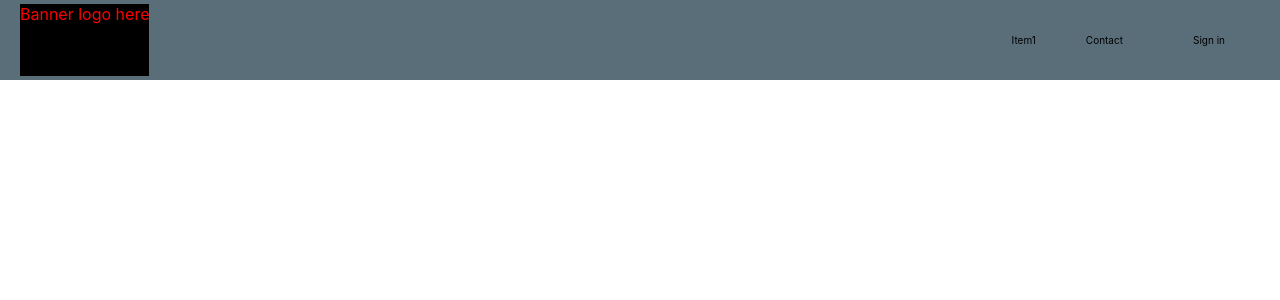
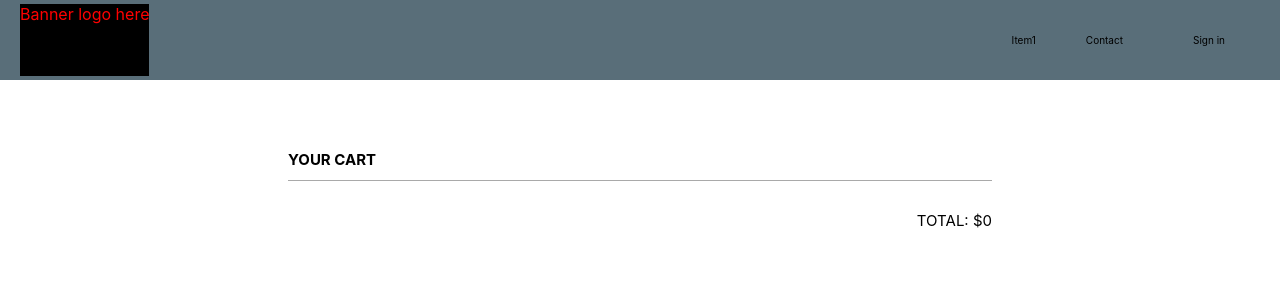
Before and after one commit to luukkonen1991/ecommerce-client, a React (Create React App) app: page /cart in a window 1280 px wide. Shown: the top 300 px of the page. Built offline with nearby package versions, Linux system fonts and the light colour scheme.

Commit message:
added CartPage component and CartPageItem components

```diff
--- a/src/components/CartItem/CartItem.scss
+++ b/src/components/CartItem/CartItem.scss
@@ -4,7 +4,6 @@
   .cart-item-image-container {
     width: 30%;
     border: 1px solid red;
-    display: flex;
     .cart-item-image {
       height: 5rem;
       width: 5rem;
--- /dev/null
+++ b/src/components/CartPageItem/CartPageItem.jsx
@@ -0,0 +1,26 @@
+import React from "react";
+
+import "./CartPageItem.scss";
+
+const CartPageItem = ({ cartItem }) => {
+  // console.log(props);
+  return (
+    <div className="cart-page-item">
+      <div className="cart-page-item-image-container">
+        <div
+          className="cart-page-item-image"
+          style={{
+            backgroundImage: `url(http://localhost:5000/uploads/${cartItem.main_img})`,
+          }}
+        ></div>
+      </div>
+      <div className="cart-page-item-info-container">
+        <span className="title">{cartItem.title}</span>
+        <span className="quantity">{cartItem.quantity}</span>
+        <span className="price">{cartItem.price}</span>
+      </div>
+    </div>
+  );
+};
+
+export default CartPageItem;
--- /dev/null
+++ b/src/components/CartPageItem/CartPageItem.scss
@@ -0,0 +1,23 @@
+.cart-page-item {
+  display: flex;
+  flex-direction: row;
+  // padding: 1.5rem;
+  margin: 1.5rem;
+  justify-content: space-between;
+
+  .cart-page-item-image-container {
+    border: 1px solid red;
+    margin: 0 1rem;
+
+    .cart-page-item-image {
+      height: 10rem;
+      width: 10rem;
+      background-size: contain;
+      background-repeat: no-repeat;
+    }
+  }
+  .cart-page-item-info-container {
+    border: 1px solid red;
+    margin: 0 1rem;
+  }
+}
--- a/src/containers/CartPage/CartPage.jsx
+++ b/src/containers/CartPage/CartPage.jsx
@@ -1,15 +1,37 @@
 import React from "react";
+import { connect } from "react-redux";
+
+import CartPageItem from "../../components/CartPageItem/CartPageItem";
 
 import "./CartPage.scss";
 
-const CartPage = () => (
-  <div className="checkout-page">
-    <div className="checkout-header">
-      <div className="header-block">
-        <span></span>
+const CartPage = ({ cartItems, totalPrice }) => {
+  return (
+    <div className="cart-page">
+      <div className="cart-page-header">
+        <div className="title">
+          <h2 className="cart-title">YOUR CART</h2>
+        </div>
+      </div>
+
+      <div className="cart-page-items">
+        {cartItems.map((cartItem) => (
+          <CartPageItem key={cartItem.id} cartItem={cartItem} />
+        ))}
+      </div>
+      <div className="total">
+        <span>TOTAL: ${totalPrice}</span>
       </div>
     </div>
-  </div>
-);
+  );
+};
 
-export default CartPage;
+const mapStateToProps = ({ cart: { cartItems } }) => ({
+  cartItems: cartItems,
+  totalPrice: cartItems.reduce(
+    (accumulator, cartItem) => accumulator + cartItem.quantity * cartItem.price,
+    0
+  ),
+});
+
+export default connect(mapStateToProps)(CartPage);
--- a/src/containers/CartPage/CartPage.scss
+++ b/src/containers/CartPage/CartPage.scss
@@ -0,0 +1,37 @@
+.cart-page {
+  width: 55%;
+  min-height: 90vh;
+  display: flex;
+  flex-direction: column;
+  margin: 50px auto 0;
+  position: relative;
+
+  .cart-page-header {
+    width: 100%;
+    padding: 10px 0;
+    display: flex;
+    border-bottom: 1px solid darkgrey;
+
+    .title {
+      margin-bottom: 2rem;
+      .cart-title {
+        position: absolute;
+        left: 0;
+      }
+    }
+  }
+
+  .cart-page-items {
+    display: flex;
+    flex-direction: column;
+    align-items: flex-start;
+    justify-content: space-between;
+    width: 50rem;
+  }
+
+  .total {
+    margin-top: 30px;
+    margin-left: auto;
+    font-size: 1.5rem;
+  }
+}
```
